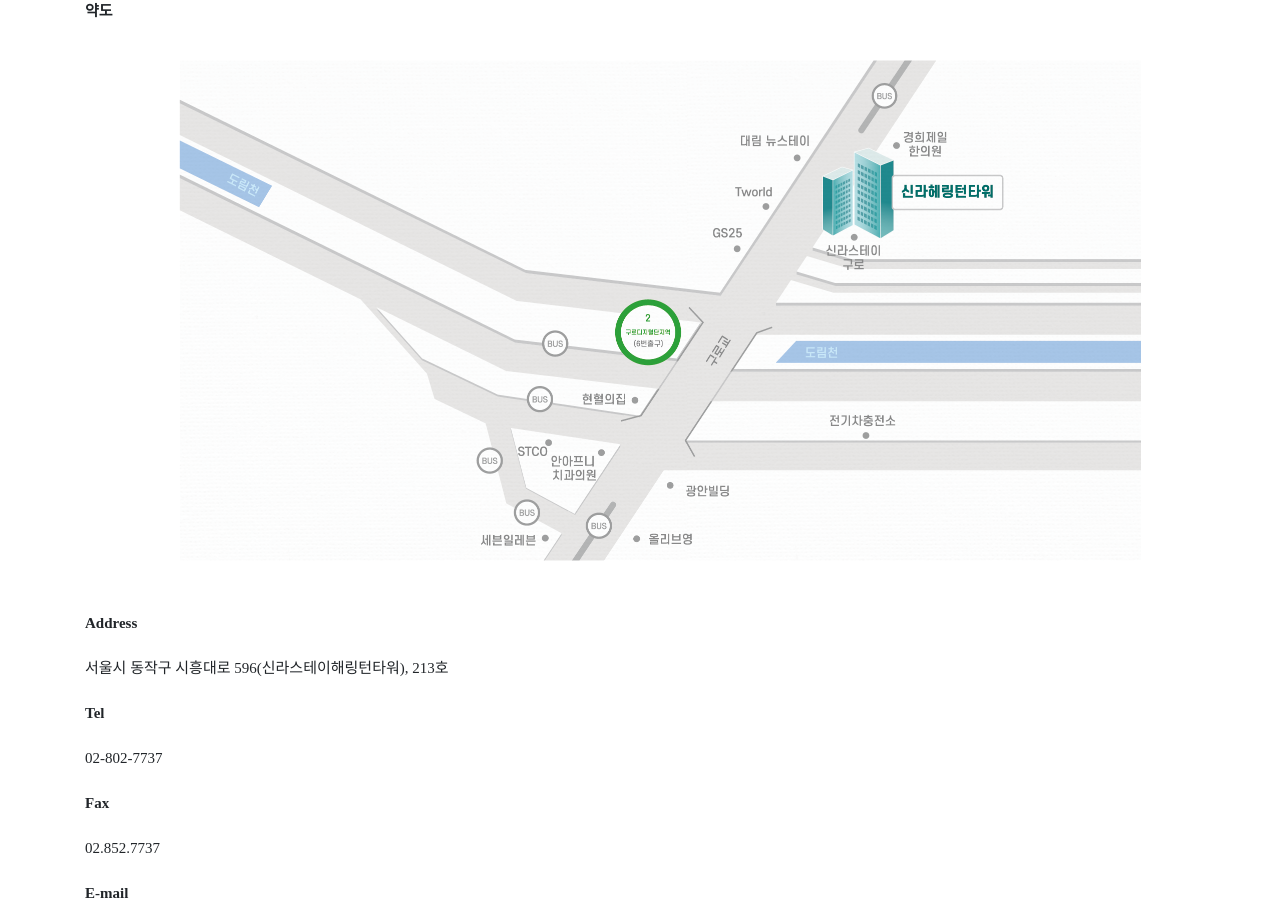
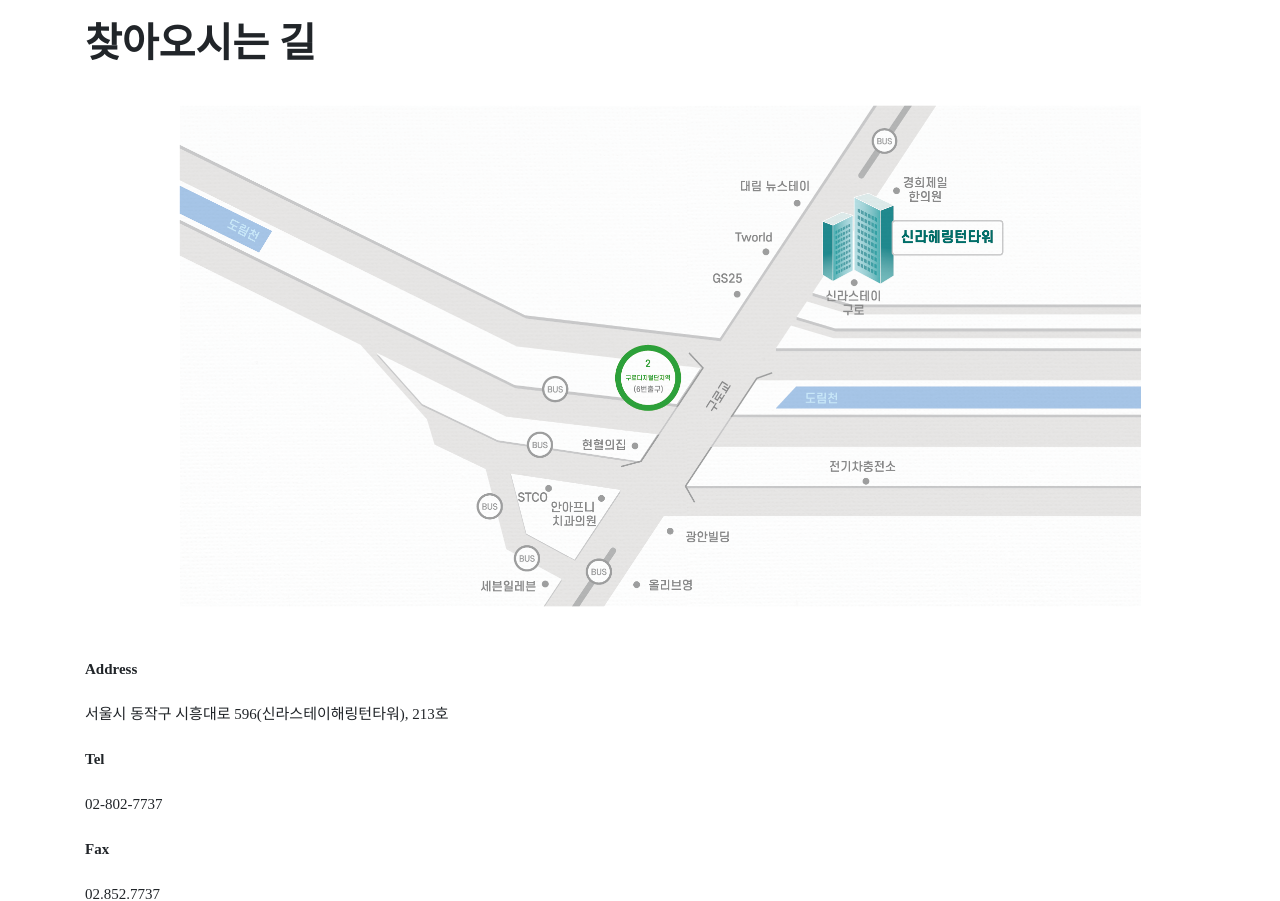
Before and after one commit to GJRProject/ggumjirak, a Django app: page /contact/ in a window 1280 px wide. Shown: the part 120-1021 px from the top of the page. Run offline with Django 3.2, Linux system fonts and the light colour scheme; some libraries are stand-ins or nearby versions; some web fonts are replaced.

Commit message:
contact 폰트, 여백수정
contact 폰트,여백수정

```diff
--- a/project/community/templates/contact.html
+++ b/project/community/templates/contact.html
@@ -6,9 +6,10 @@
              <div id="cont_cont">
              <div class="container">
                <div class="cont">
-                   <div class="column col1">
-                   <p><b>약도</b></p>
-                   <h1><img src="../../static/image/contact.png" alt="약도" width="100%" height="100%"></h1>
+                   <div class="column col1" style="padding-top:20px">
+                   <h1>
+                    <p><b>찾아오시는 길</b></p>
+                   <img src="../../static/image/contact.png" alt="약도" width="100%" height="100%"></h1>
                    </div>
                 <div class="column col2">
                     <p><b>Address</b></p><br>
```
